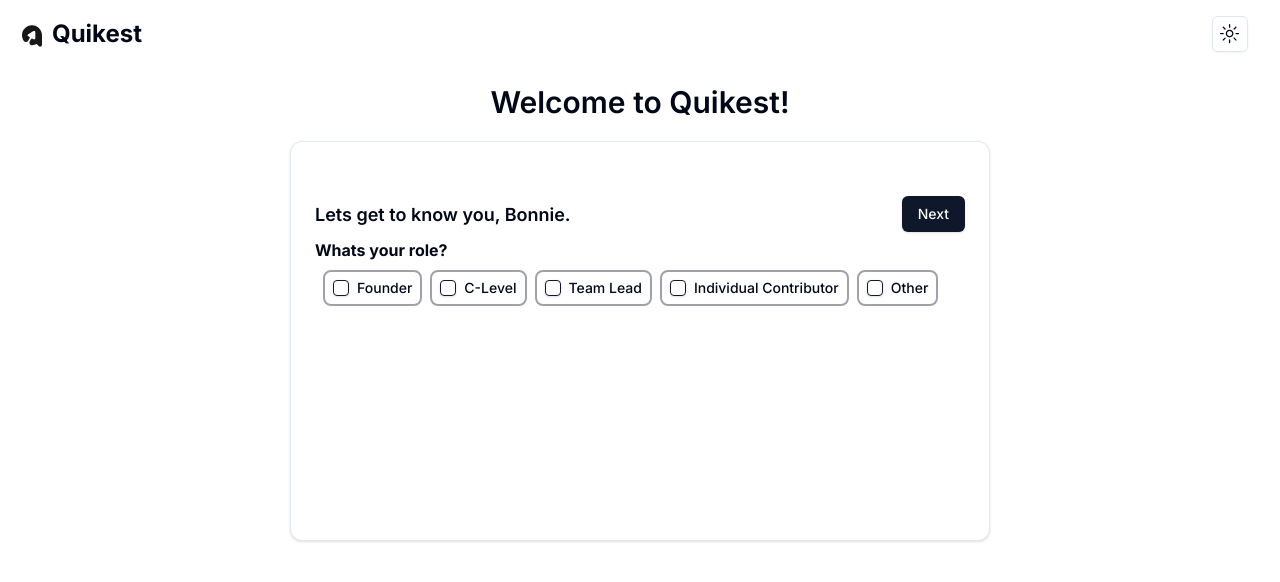
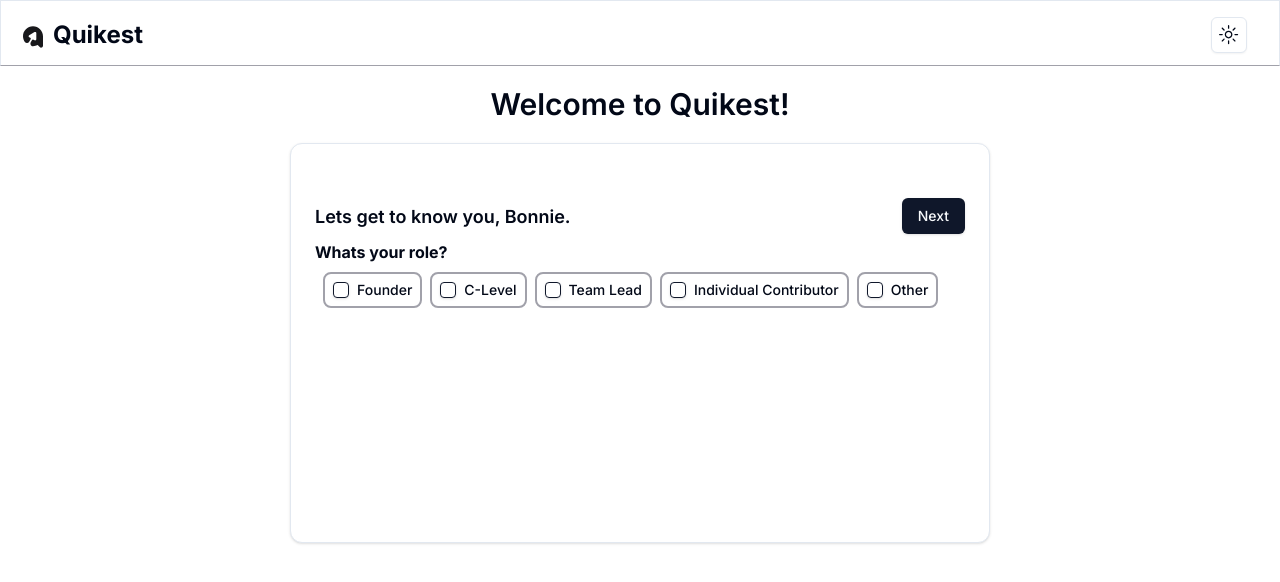
Before and after one commit to ajaywaghray/my-app, a Next.js app: page /onboarding in a window 1280 px wide. Shown: the top 582 px of the page. Built offline with nearby package versions, Linux system fonts and the light colour scheme.

Commit message:
border border border

```diff
--- a/src/components/common/header.tsx
+++ b/src/components/common/header.tsx
@@ -27,7 +27,7 @@ function HeaderComponent() {
     const { setTheme } = useTheme()
 
     return (
-        <div className="border-b-zinc-400 dark:border-b-zinc-500" style={{ display: 'flex', justifyContent: 'space-between', alignItems: 'top', padding: '16px', position: 'sticky', top: '0' }}>
+        <div className="border border-b-zinc-400 dark:border-b-zinc-500" style={{ display: 'flex', justifyContent: 'space-between', alignItems: 'top', padding: '16px', position: 'sticky', top: '0' }}>
             <div style={{ flex: 1, display: 'flex', justifyContent: 'left' }}>
             <div style={{ display: 'flex', alignItems: 'top', height: '32px'}}>
                 <img src="/Quikest Logo.svg" alt="Image description" style={{ height: '32px', width: '32px', marginRight: '4px', marginTop: '4px' }} />
--- a/src/components/common/onboardingHeader.tsx
+++ b/src/components/common/onboardingHeader.tsx
@@ -21,7 +21,7 @@ function OnboardingHeaderComponent() {
     const { setTheme } = useTheme()
 
     return (
-        <div className="border-b-zinc-400 dark:border-b-zinc-500" style={{ display: 'flex', justifyContent: 'space-between', alignItems: 'top', padding: '16px', position: 'sticky', top: '0' }}>
+        <div className="border border-b-zinc-400 dark:border-b-zinc-500" style={{ display: 'flex', justifyContent: 'space-between', alignItems: 'top', padding: '16px', position: 'sticky', top: '0' }}>
             <div style={{ flex: 1, display: 'flex', justifyContent: 'left' }}>
             <div style={{ display: 'flex', alignItems: 'top', height: '32px'}}>
                 <img src="/Quikest Logo.svg" alt="Image description" style={{ height: '32px', width: '32px', marginRight: '4px', marginTop: '4px' }} />
```
